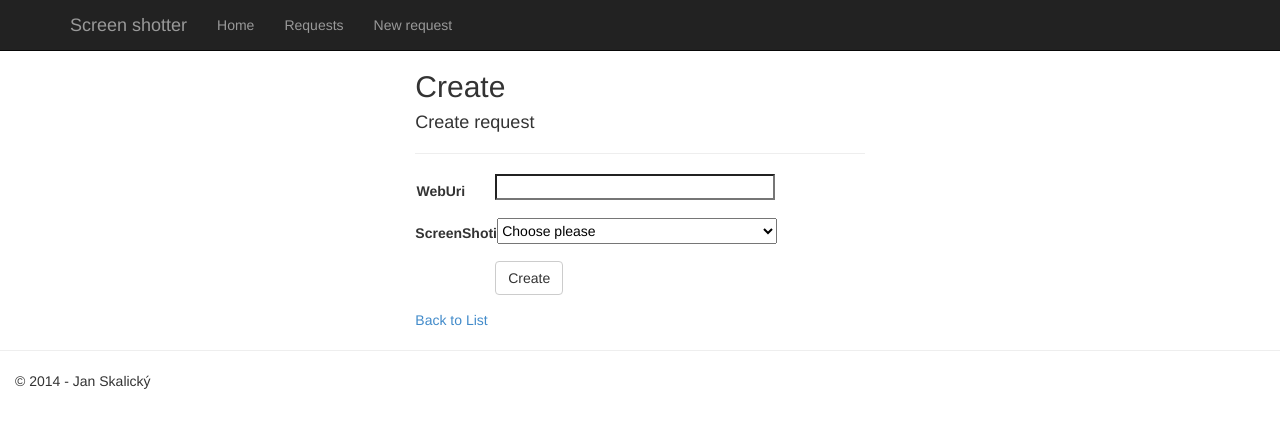
After one commit to vexis211/WebScreenShotter, a Python web app: template templates/Pages/create_request.html in a window 1280 px wide. The commit adds this page. Shown: the top 428 px of the page. Run offline with Jinja, Linux system fonts and the light colour scheme; the template is opened without the code that fills it, so the values that code supplies are empty.

Commit message:
templates for requests

```diff
--- a/content/PagedList.css
+++ b/content/PagedList.css
@@ -8,6 +8,7 @@
 .pagination > li {
   display: inline;
 }
+
 
 .pagination > li > a,
 .pagination > li > span {
--- /dev/null
+++ b/templates/Pages/create_request.html
@@ -0,0 +1,47 @@
+{% extends 'layouts/main.html' %}
+
+{% block title %}Create request{% endblock %}
+
+{% block content %}
+
+    <h2>Create</h2>
+
+    <form action="/Request/Create" method="post">
+        <div class="form-horizontal">
+            <h4>Create request</h4>
+            <hr />
+
+            <div class="form-group">
+                <label class="control-label col-md-2" for="WebUri">WebUri</label>
+                <div class="col-md-10">
+                    <input class="text-box single-line" data-val="true" data-val-required="The WebUri field is required." id="WebUri" name="WebUri" type="text" value="" />
+                    <span class="field-validation-valid" data-valmsg-for="WebUri" data-valmsg-replace="true"></span>
+                </div>
+            </div>
+
+            <div class="form-group">
+                <label class="control-label col-md-2" for="ScreenShotingMode">ScreenShotingMode</label>
+                <div class="col-md-10">
+                    <select class="combo-box" data-val="true" data-val-required="The ScreenShotingMode field is required." id="ScreenShotingMode" name="ScreenShotingMode">
+                        <option value="">Choose please</option>
+                        <option value="0">OnePage</option>
+                        <option value="1">WholePageSubTree</option>
+                    </select>
+
+                    <span class="field-validation-valid" data-valmsg-for="ScreenShotingMode" data-valmsg-replace="true"></span>
+                </div>
+            </div>
+
+            <div class="form-group">
+                <div class="col-md-offset-2 col-md-10">
+                    <input type="submit" value="Create" class="btn btn-default" />
+                </div>
+            </div>
+        </div>
+    </form>
+
+    <div>
+        <a href="/Request">Back to List</a>
+    </div>
+
+{% endblock %}
--- a/templates/Parts/screenshot_table.html
+++ b/templates/Parts/screenshot_table.html
@@ -7,8 +7,8 @@
 
     {% for item in screenshots %}
         <tr>
-            <td><a href="{{ item.imageUri }}"><img src="{{ item.thumbUri }}" /></a></td>
-            <td><a href="{{ item.siteUri }}">{{ item.siteUri }}</a></td>
+            <td><a href="{{ item.image_uri }}"><img src="{{ item.thumb_uri }}" /></a></td>
+            <td><a href="{{ item.site_uri }}">{{ item.site_uri }}</a></td>
             <td>{{ item.created }}</td>
         </tr>
     {% endfor %}
```
Also changed, not shown: screenshotrequests.py (+5 -2 lines), templates/Pages/requests.html (added, +19 -0 lines), templates/Parts/request_table.html (added, +17 -0 lines).
